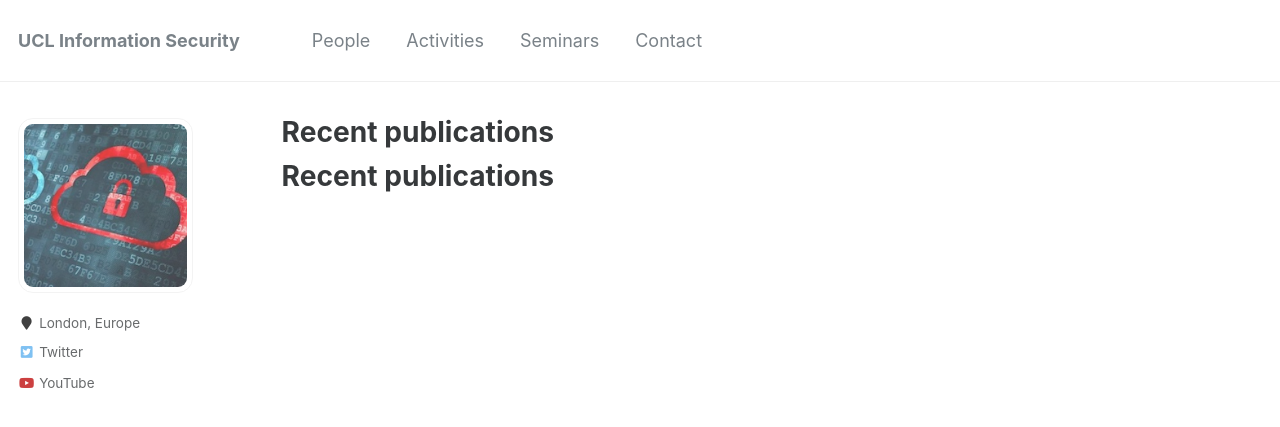
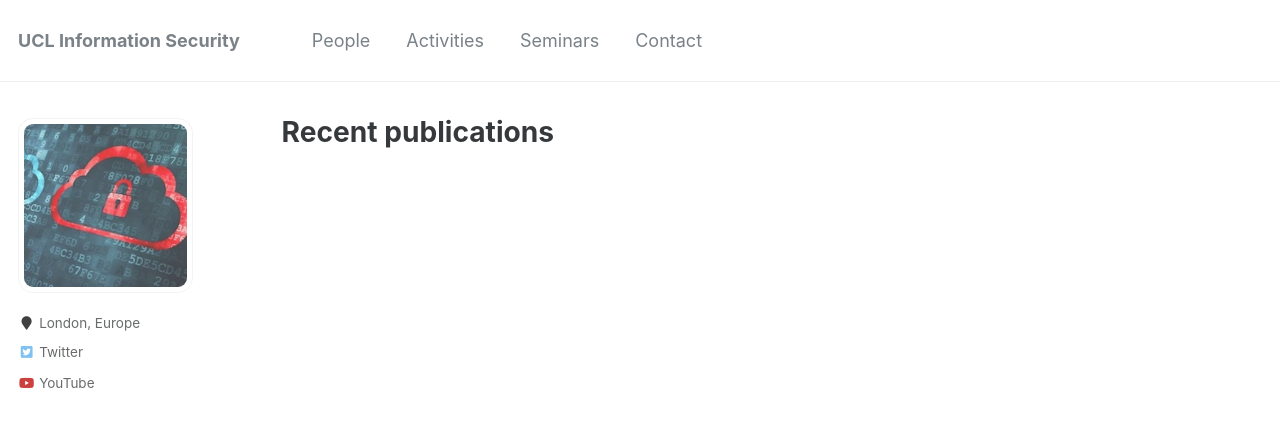
Before and after one commit to uclisec/uclisec.github.io, a Jekyll site: the page built from _pages/publications.md, in a window 1280 px wide. Shown: the top 427 px of the page. Built offline with Jekyll 4.4.1, drawn with Linux system fonts in a browser that asks for light colours.

Commit message:
Update publications.md

```diff
--- a/_pages/publications.md
+++ b/_pages/publications.md
@@ -3,8 +3,6 @@ title: "Recent publications"
 permalink: /publications/
 layout: single
 ---
-
-# Recent publications
 
 <script src="https://unpkg.com/htmx.org@1.9.12" integrity="sha384-ujb1lZYygJmzgSwoxRggbCHcjc0rB2XoQrxeTUQyRjrOnlCoYta87iKBWq3EsdM2" crossorigin="anonymous"></script>
 <style>
```
